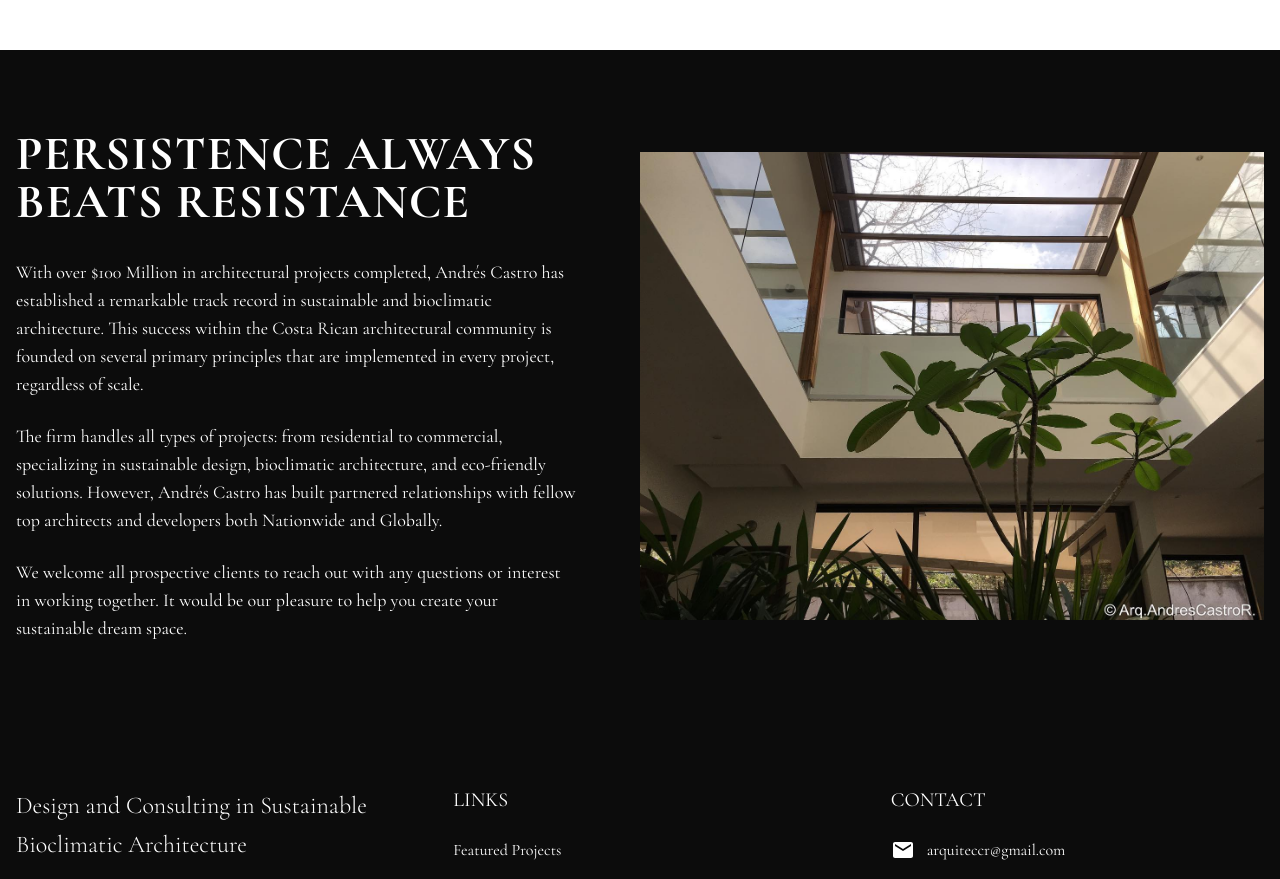
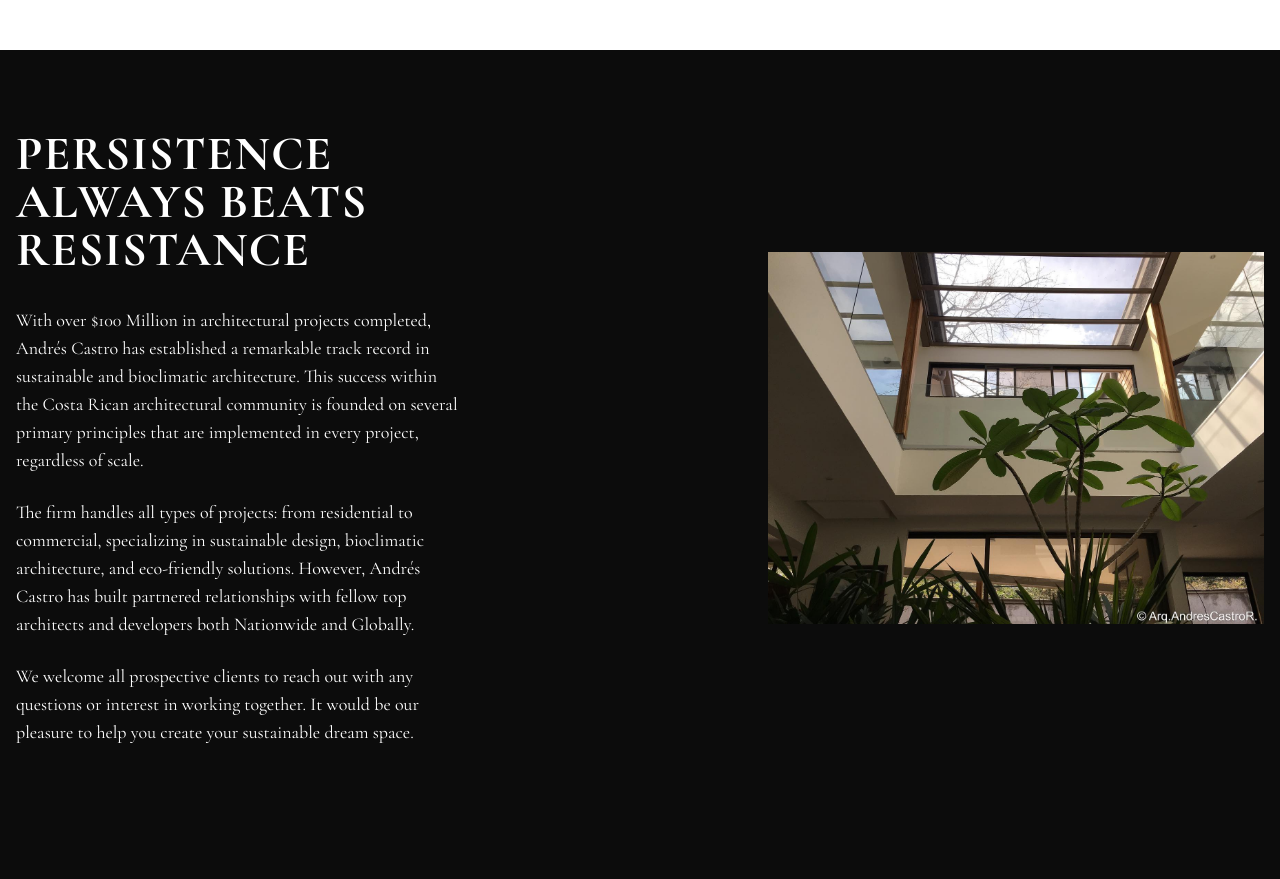
Before and after one commit to botflowlab/AndresCastroWebsite, a React (Vite) app: page /arquitecto in a window 1280 px wide. Shown: the part 1420-2299 px from the top of the page. Built offline with nearby package versions, Linux system fonts and the light colour scheme; a web font is replaced by a local one.

Commit message:
Updated Experience.jsx

```diff
--- a/src/pages/architect/Experience.jsx
+++ b/src/pages/architect/Experience.jsx
@@ -7,7 +7,7 @@ export default function Experience() {
   return (
     <section className="py-20 px-4 bg-[#0c0c0c] relative">
       <div className="max-w-7xl mx-auto">
-        <div className="flex flex-col md:flex-row-reverse gap-128 items-center">
+        <div className="flex flex-col md:flex-row-reverse gap-64 items-center">
           {/* Right side - Image */}
           <div className="w-full md:w-1/2">
             <img
```
